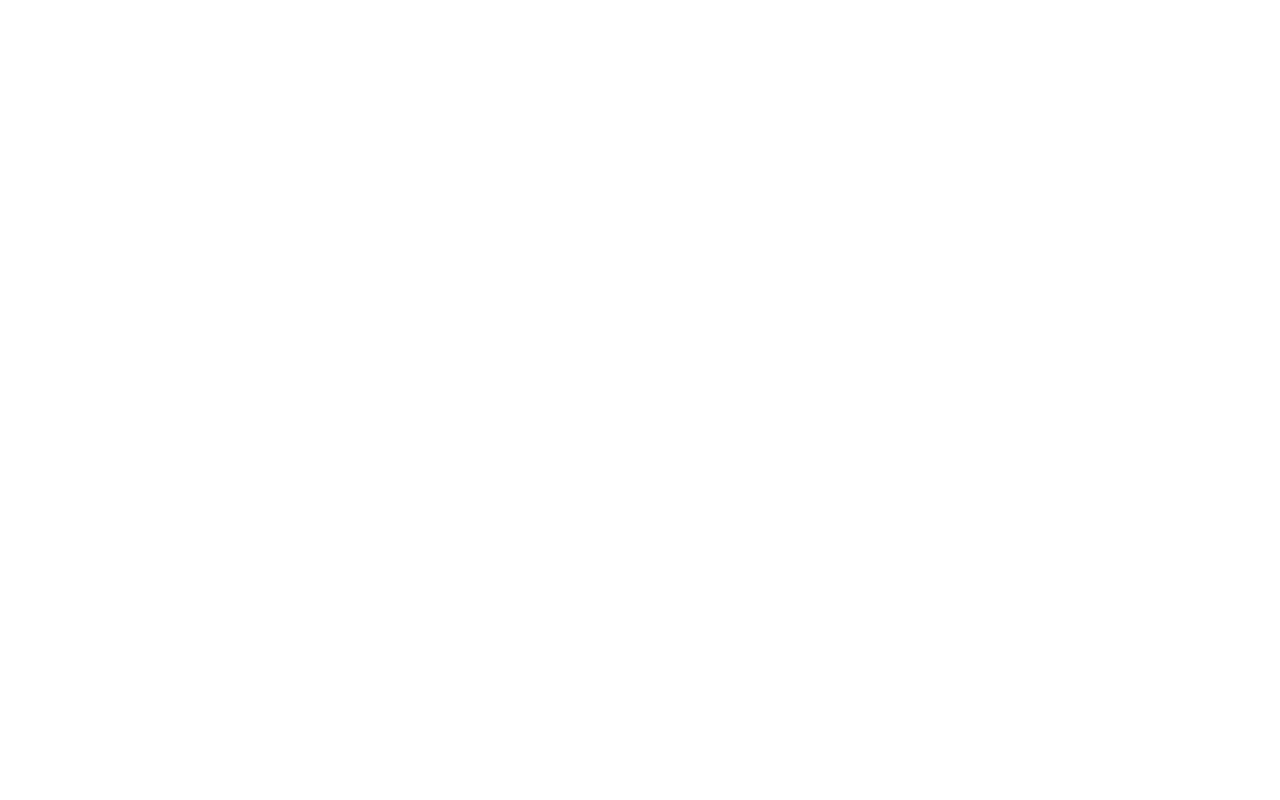
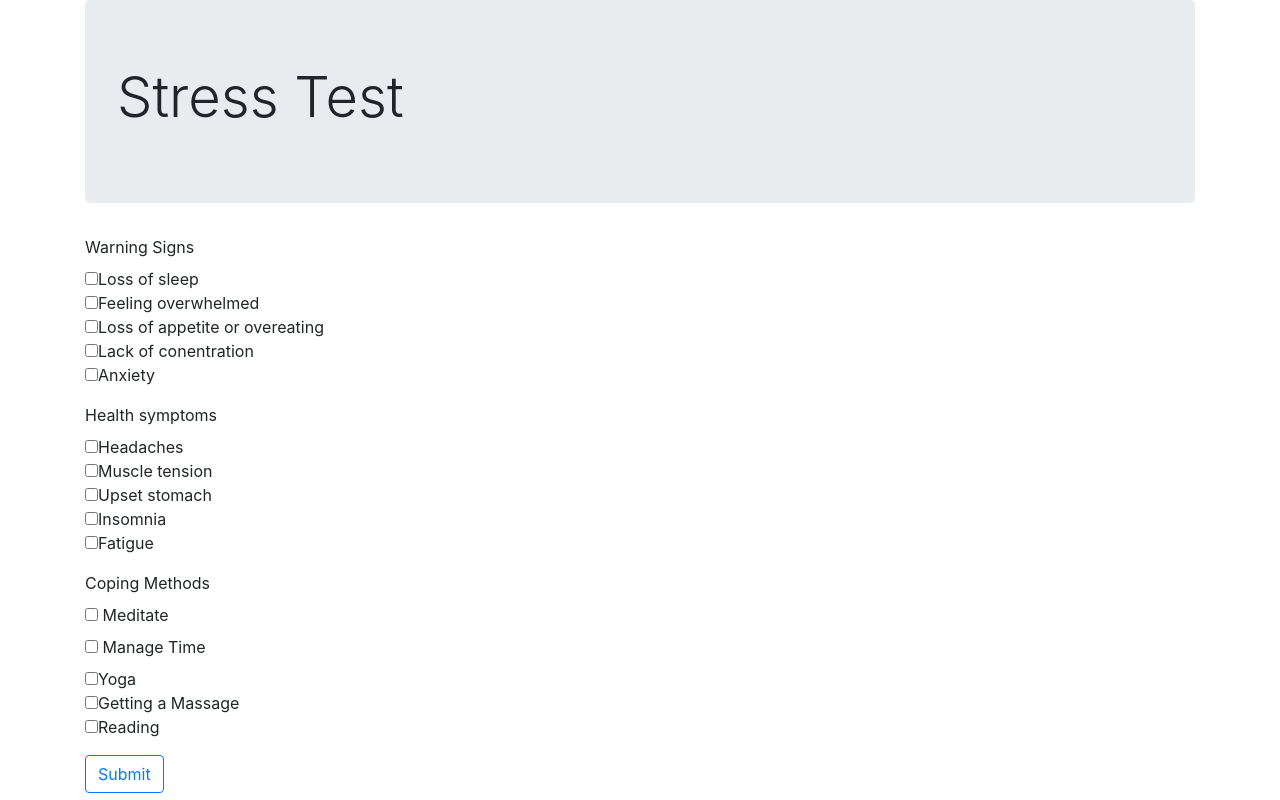
Before and after one commit to jbnilles/quizChoice, a plain HTML site: page index.html in a window 1280 px wide. Drawn offline with Linux system fonts and the light colour scheme.

Commit message:
will make the initial forms for stress indicators
Co-authored-by: Joseph Nilles <jbnilles24@gmail.com>

```diff
--- a/index.html
+++ b/index.html
@@ -10,6 +10,42 @@
   <title>Quiz of Choice</title>
 </head>
 <body>
+  <div class= "container">
+    <div class="jumbotron">
+      <h1 class="display-4">Stress Test</h1>
+    </div>
+    <form id= "warningSigns">
+      <div class="form-group">
+        <label>Warning Signs</label><br>
+        <input type="checkbox" name="warningSigns" value="sleep">Loss of sleep<br>
+        <input type="checkbox" name="warningSigns" value="overwhelmed">Feeling overwhelmed<br>
+        <input type="checkbox" name="warningSigns" value="appetite">Loss of appetite or overeating<br>
+        <input type="checkbox" name="warningSigns" value="concentration">Lack of conentration<br>
+        <input type="checkbox" name="warningSigns" value="Anxiety">Anxiety<br>
+      </div>
+      <div class="form-group">
+        <label>Health symptoms</label><br>
+        <input type="checkbox" name="healthSymptoms" value="headaches">Headaches<br>
+        <input type="checkbox" name="healthSymptoms" value="muscle tension">Muscle tension<br>
+        <input type="checkbox" name="healthSymptoms" value="upset stomach">Upset stomach<br>
+        <input type="checkbox" name="healthSymptoms" value="insomnia">Insomnia<br>
+        <input type="checkbox" name="healthSymptoms" value="fatigue">Fatigue<br>
+      </div>
+      <div class="form-group">
 
+        <label>Coping Methods</label><br>
+        <input type="checkbox" name="copingMethods" value="meditate" id="meditateLabel">
+        <label for="meditateLabel">Meditate</label><br>
+
+          <input type="checkbox" name="copingMethods" value="manageTime"id="manageTime">
+          <label for="manageTime">Manage Time</label><br>
+        <input type="checkbox" name="copingMethods" value="Yoga">Yoga<br>
+        <input type="checkbox" name="copingMethods" value="massage">Getting a Massage<br>
+        <input type="checkbox" name="copingMethods" value="reading">Reading<br>
+      </div>
+
+      <button type="submit" class="btn btn-outline-primary">Submit</button>
+    </form>
+  </div>
 </body>
 </html>
```
